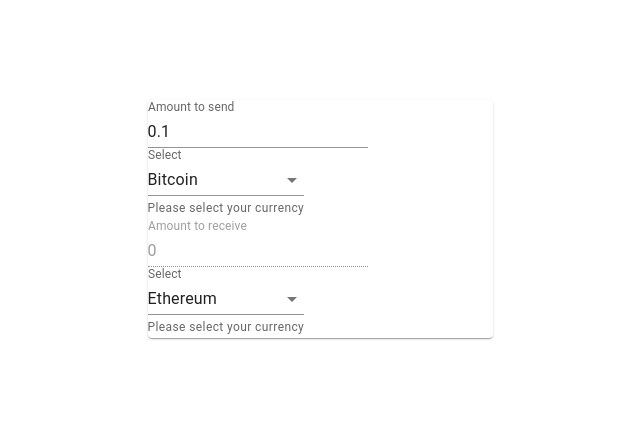
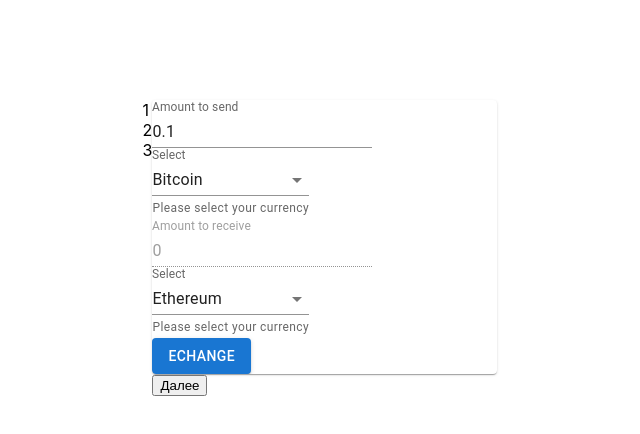
Before and after one commit to StepanenkoDmytro/crypto-exchanger-client, a React (Create React App) app: page / in a window 1280 px wide. Shown: the top 434 px of the page, without its empty margins (320-960 px from the left). Built offline with nearby package versions, Linux system fonts and the light colour scheme; no server answers.

Commit message:
init stepper logic

```diff
--- a/src/App.tsx
+++ b/src/App.tsx
@@ -1,12 +1,43 @@
-import React from 'react';
+import React, { useState } from 'react';
 import logo from './logo.svg';
 import './App.css';
 import SimpleExchanger from './components/SimpleExchanger';
+import Stepper from './components/Stepper';
+import SecondStep from './components/SecondStep';
+import ThirdStep from './components/ThirdStep';
 
 function App() {
+  const [formValue, setFormValue] = useState({});
+	const [isError, setIsError] = useState(false);
+	const [activeStep, setActiveStep] = useState(1);
+
+	const steps = [
+		{order: 1, content: <SimpleExchanger  />},
+		{order: 2, content: <SecondStep />},
+		{order: 3, content: <ThirdStep />},
+	];
+
+	// const handleConfirm = async () => {
+	// 	try {
+	// 		const result = await apiService.generateSession(formValue);
+	// 		props.onSessionCreated(result);
+	// 	} catch (e) {
+	// 		console.error("Error while upload info: ", e);
+	// 		setIsError(true);
+	// 	}
+	// }
+
+	const handleOnRetry = () => {
+		setActiveStep(1);
+		setIsError(false);
+	}
+
+	const updateForm = (data: any) => {
+		setFormValue({...formValue, ...data});
+	}
   return (
     <div className='container'>
-      <SimpleExchanger></SimpleExchanger>
+      <Stepper steps={steps} activeStep={activeStep}/>
     </div>
   );
 }
--- /dev/null
+++ b/src/components/SecondStep.tsx
@@ -0,0 +1,8 @@
+const SecondStep: React.FC = () => {
+    return (
+    <div>Its second step</div>
+    );
+}
+
+
+export default SecondStep;
--- a/src/components/SimpleExchanger.tsx
+++ b/src/components/SimpleExchanger.tsx
@@ -1,3 +1,4 @@
+import Button from "@mui/material/Button";
 import Card from "@mui/material/Card";
 import MenuItem from "@mui/material/MenuItem";
 import TextField from "@mui/material/TextField";
@@ -11,7 +12,7 @@ interface IConvert {
     amount: number | string;
 }
 
-const SimpleExchanger: React.FC = () => {
+const SimpleExchanger: React.FC = (props) => {
     const currencyToConvertMock: IConvert = {
         id: "bitcoin",
         name: "Bitcoin",
@@ -38,30 +39,30 @@ const SimpleExchanger: React.FC = () => {
         if (!isLoading) {
             return;
         }
-        if (currencyToConvert && convertedCurrency) {
-            fetch(`http://localhost:8080/api/v1/crypto/list?tickers=${currencyToConvert.id}&tickers=${convertedCurrency.id}`)
-                .then(response => response.json())
-                .then((coinsInfo: any) => {
-                    const currencyToConvertInfo = coinsInfo.find((coin: any) => coin.id === currencyToConvert.id);
-                    const convertedCurrencyInfo = coinsInfo.find((coin: any) => coin.id === convertedCurrency.id);
+        // if (currencyToConvert && convertedCurrency) {
+        //     fetch(`http://localhost:8080/api/v1/crypto/list?tickers=${currencyToConvert.id}&tickers=${convertedCurrency.id}`)
+        //         .then(response => response.json())
+        //         .then((coinsInfo: any) => {
+        //             const currencyToConvertInfo = coinsInfo.find((coin: any) => coin.id === currencyToConvert.id);
+        //             const convertedCurrencyInfo = coinsInfo.find((coin: any) => coin.id === convertedCurrency.id);
 
-                    if (currencyToConvertInfo) {
-                        setCurrencyToConvert(prevState => ({
-                            ...prevState,
-                            price: currencyToConvertInfo.price
-                        }));
-                    }
+        //             if (currencyToConvertInfo) {
+        //                 setCurrencyToConvert(prevState => ({
+        //                     ...prevState,
+        //                     price: currencyToConvertInfo.price
+        //                 }));
+        //             }
 
-                    if (convertedCurrencyInfo) {
-                        setConvertedCurrency(prevState => ({
-                            ...prevState,
-                            price: convertedCurrencyInfo.price
-                        }));
-                    }
+        //             if (convertedCurrencyInfo) {
+        //                 setConvertedCurrency(prevState => ({
+        //                     ...prevState,
+        //                     price: convertedCurrencyInfo.price
+        //                 }));
+        //             }
 
-                    setIsLoading(false);
-                })
-        }
+        //             setIsLoading(false);
+        //         })
+        // }
 
     }, [currencyToConvert, convertedCurrency, amount, isLoading]);
 
@@ -127,6 +128,9 @@ const SimpleExchanger: React.FC = () => {
                     </MenuItem>
                 </TextField>
             </div>
+            <div>
+                <Button variant="contained">Echange</Button>
+            </div>
         </Card>
     );
 }
--- /dev/null
+++ b/src/components/Stepper.tsx
@@ -0,0 +1,68 @@
+
+import { useState, useEffect, ReactNode } from 'react';
+
+const Step = ({ children, isActive }: { children: ReactNode, isActive: boolean }) => (
+	<div className={`step ${isActive ? 'active' : ''}`}>
+		{isActive && <div className="step-content">{children}</div>}
+	</div>
+);
+
+const Stepper = (props: any) => {
+	const [activeStep, setActiveStep] = useState(props.activeStep);
+	useEffect(() => {
+		setActiveStep(props.activeStep);
+	}, [props.activeStep])
+
+	const totalSteps = 3;
+
+	const goNext = () => {
+		if (activeStep < totalSteps) {
+			setActiveStep(activeStep + 1);
+		}
+	};
+
+	const goBack = () => {
+		if (activeStep > 1) {
+			setActiveStep(activeStep - 1);
+		}
+	};
+
+	const handleGoToStep = (step: any) => {
+		setActiveStep(step);
+	}
+
+
+	return (
+		<>
+			<div className="stepper-header">
+				{props.steps.map((step: any) => (
+					<div
+						className={`step-header ${activeStep === step.order ? 'active' : ''}`}
+						onClick={() => handleGoToStep(step.order)}
+					>
+						<span className="step-number">{step.order}</span>
+						<span className="step-title">{step.title}</span>
+					</div>
+				))}
+			</div>
+
+			<div className="stepper-container">
+				{props.steps.map((step: any) => (
+					<Step key={step.order} isActive={activeStep === step.order}>
+						<section className="stepper-content">
+							{step.content}
+						</section>
+
+						<div className="step-actions">
+							{step.order > 1 && <button className="btn btn-danger" onClick={goBack}>Назад</button>}
+							{(step.order < props.steps.length) && <button className="btn ms-2" onClick={goNext}>Далее</button>}
+							{(step.order === props.steps.length) && <button className="btn ms-2" onClick={props.onConfirm}>Сгенерировать</button>}
+						</div>
+					</Step>
+				))}
+			</div>
+		</>
+	);
+};
+
+export default Stepper;
--- /dev/null
+++ b/src/components/ThirdStep.tsx
@@ -0,0 +1,8 @@
+const ThirdStep: React.FC = () => {
+    return (
+    <div>Its Third step</div>
+    );
+}
+
+
+export default ThirdStep;
```
